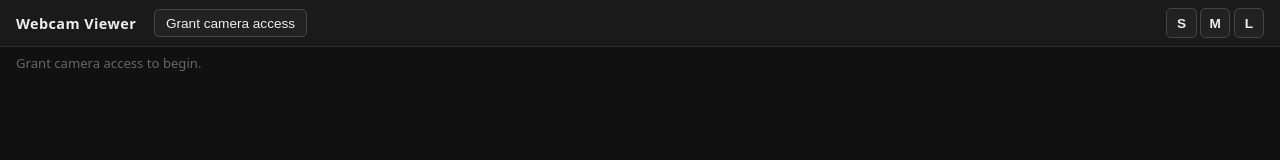
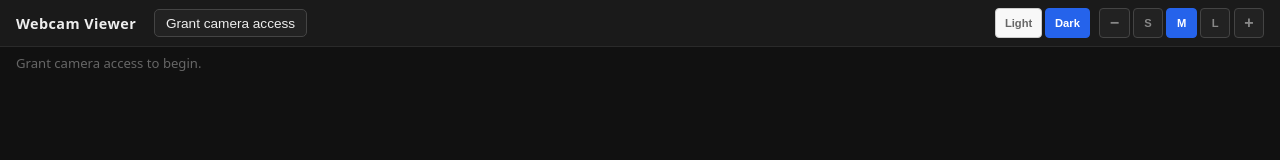
Before and after one commit to gsej/webcam-viewer, a plain HTML site: page index.html in a window 1280 px wide. Drawn offline with Linux system fonts and the light colour scheme.

Commit message:
add granular size controls and light/dark theme

```diff
--- a/app.js
+++ b/app.js
@@ -1,21 +1,31 @@
-const MIN_WIDTHS = { s: '280px', m: '560px', l: '900px' };
+const SIZE_PRESETS = { s: 280, m: 560, l: 900 };
+const SIZE_STEP = 40;
+const SIZE_MIN  = 200;
+const SIZE_MAX  = 1400;
 
 const elements = {
-  grantBtn:  document.getElementById('grant-btn'),
-  select:    document.getElementById('camera-select'),
-  addBtn:    document.getElementById('add-btn'),
-  status:    document.getElementById('status'),
-  grid:      document.getElementById('grid'),
-  sizeBtns:  document.querySelectorAll('.size-btn'),
+  grantBtn:   document.getElementById('grant-btn'),
+  select:     document.getElementById('camera-select'),
+  addBtn:     document.getElementById('add-btn'),
+  status:     document.getElementById('status'),
+  grid:       document.getElementById('grid'),
+  sizeDec:    document.getElementById('size-dec'),
+  sizeInc:    document.getElementById('size-inc'),
+  sizeBtns:   document.querySelectorAll('.size-btn'),
+  themeBtns:  document.querySelectorAll('.theme-btn'),
 };
 
 let cardCounter = 0;
 const cards = new Map(); // cardId -> { stream }
 
+// ── status ──────────────────────────────────────────────────────────────────
+
 function setStatus(msg, isError = false) {
   elements.status.textContent = msg;
   elements.status.className = isError ? 'error' : '';
 }
+
+// ── cameras ─────────────────────────────────────────────────────────────────
 
 async function populateCameras() {
   const devices = await navigator.mediaDevices.enumerateDevices();
@@ -93,14 +103,32 @@ function removeCamera(id) {
   document.getElementById(`card-${id}`)?.remove();
 }
 
-function setSize(size) {
-  document.documentElement.style.setProperty('--card-min-width', MIN_WIDTHS[size]);
+// ── size ─────────────────────────────────────────────────────────────────────
+
+let currentSize = SIZE_PRESETS.m;
+
+function applySize(px) {
+  currentSize = Math.max(SIZE_MIN, Math.min(SIZE_MAX, px));
+  document.documentElement.style.setProperty('--card-min-width', `${currentSize}px`);
   elements.sizeBtns.forEach(btn => {
-    btn.classList.toggle('active', btn.dataset.size === size);
+    btn.classList.toggle('active', SIZE_PRESETS[btn.dataset.size] === currentSize);
+  });
+  elements.sizeDec.disabled = currentSize <= SIZE_MIN;
+  elements.sizeInc.disabled = currentSize >= SIZE_MAX;
+}
+
+// ── theme ────────────────────────────────────────────────────────────────────
+
+function applyTheme(theme) {
+  document.documentElement.dataset.theme = theme;
+  elements.themeBtns.forEach(btn => {
+    btn.classList.toggle('active', btn.dataset.theme === theme);
   });
 }
 
-async function onGrantClick() {
+// ── event listeners ──────────────────────────────────────────────────────────
+
+elements.grantBtn.addEventListener('click', async () => {
   setStatus('Requesting permission…');
   try {
     // A temporary stream is needed to trigger the permission prompt;
@@ -112,10 +140,17 @@ async function onGrantClick() {
   } catch (err) {
     setStatus(`Permission denied: ${err.message}`, true);
   }
-}
+});
 
-elements.grantBtn.addEventListener('click', onGrantClick);
 elements.addBtn.addEventListener('click', addCamera);
-elements.sizeBtns.forEach(btn => btn.addEventListener('click', () => setSize(btn.dataset.size)));
 
-setSize('m');
+elements.sizeDec.addEventListener('click', () => applySize(currentSize - SIZE_STEP));
+elements.sizeInc.addEventListener('click', () => applySize(currentSize + SIZE_STEP));
+elements.sizeBtns.forEach(btn => btn.addEventListener('click', () => applySize(SIZE_PRESETS[btn.dataset.size])));
+
+elements.themeBtns.forEach(btn => btn.addEventListener('click', () => applyTheme(btn.dataset.theme)));
+
+// ── init ─────────────────────────────────────────────────────────────────────
+
+applySize(SIZE_PRESETS.m);
+applyTheme('dark');
--- a/index.html
+++ b/index.html
@@ -1,5 +1,5 @@
 <!DOCTYPE html>
-<html lang="en">
+<html lang="en" data-theme="dark">
 <head>
   <meta charset="UTF-8">
   <meta name="viewport" content="width=device-width, initial-scale=1.0">
@@ -14,10 +14,19 @@
       <option value="">-- select camera --</option>
     </select>
     <button id="add-btn" hidden disabled>Add</button>
-    <div id="size-btns">
-      <button class="size-btn" data-size="s">S</button>
-      <button class="size-btn" data-size="m">M</button>
-      <button class="size-btn" data-size="l">L</button>
+
+    <div id="view-controls">
+      <div id="theme-btns">
+        <button class="ctrl-btn theme-btn" data-theme="light">Light</button>
+        <button class="ctrl-btn theme-btn active" data-theme="dark">Dark</button>
+      </div>
+      <div id="size-btns">
+        <button class="ctrl-btn" id="size-dec" aria-label="Decrease size">−</button>
+        <button class="ctrl-btn size-btn" data-size="s">S</button>
+        <button class="ctrl-btn size-btn active" data-size="m">M</button>
+        <button class="ctrl-btn size-btn" data-size="l">L</button>
+        <button class="ctrl-btn" id="size-inc" aria-label="Increase size">+</button>
+      </div>
     </div>
   </header>
 
--- a/style.css
+++ b/style.css
@@ -1,13 +1,42 @@
 *, *::before, *::after { box-sizing: border-box; margin: 0; padding: 0; }
+
+/* ── theme tokens ── */
 
 :root {
   --card-min-width: 560px;
+  --bg:               #111;
+  --surface:          #1a1a1a;
+  --border:           #2a2a2a;
+  --text:             #eee;
+  --text-dim:         #666;
+  --control-bg:       #222;
+  --control-border:   #444;
+  --control-hover:    #333;
+  --control-text:     #eee;
+  --ctrl-inactive:    #888;
+  --error:            #f87171;
 }
+
+[data-theme="light"] {
+  --bg:               #f0f0f0;
+  --surface:          #ffffff;
+  --border:           #ddd;
+  --text:             #111;
+  --text-dim:         #999;
+  --control-bg:       #f8f8f8;
+  --control-border:   #ccc;
+  --control-hover:    #e8e8e8;
+  --control-text:     #111;
+  --ctrl-inactive:    #666;
+  --error:            #dc2626;
+}
+
+/* ── base ── */
 
 body {
   font-family: system-ui, sans-serif;
-  background: #111;
-  color: #eee;
+  background: var(--bg);
+  color: var(--text);
   min-height: 100vh;
 }
 
@@ -21,8 +50,8 @@ body {
   align-items: center;
   gap: 0.6rem;
   padding: 0.5rem 1rem;
-  background: #1a1a1a;
-  border-bottom: 1px solid #2a2a2a;
+  background: var(--surface);
+  border-bottom: 1px solid var(--border);
 }
 
 .title {
@@ -31,16 +60,17 @@ body {
   letter-spacing: 0.03em;
   margin-right: 0.5rem;
   white-space: nowrap;
+  color: var(--text);
 }
 
 #top-bar select,
-#top-bar button {
+#top-bar > button {
   font-size: 0.85rem;
   padding: 0.35rem 0.7rem;
   border-radius: 5px;
-  border: 1px solid #444;
-  background: #222;
-  color: #eee;
+  border: 1px solid var(--control-border);
+  background: var(--control-bg);
+  color: var(--control-text);
   cursor: pointer;
 }
 
@@ -49,60 +79,83 @@ body {
 #add-btn {
   background: #2563eb;
   border-color: #2563eb;
+  color: #fff;
   font-weight: 500;
 }
 
 #add-btn:hover { background: #1d4ed8; border-color: #1d4ed8; }
-#add-btn:disabled { background: #444; border-color: #444; cursor: default; opacity: 0.6; }
+#add-btn:disabled { background: var(--control-bg); border-color: var(--control-border); color: var(--ctrl-inactive); cursor: default; }
 
 #grant-btn {
   background: #16a34a;
   border-color: #16a34a;
+  color: #fff;
   font-weight: 500;
 }
 
 #grant-btn:hover { background: #15803d; border-color: #15803d; }
 
+/* ── view controls (theme + size) ── */
+
+#view-controls {
+  display: flex;
+  align-items: center;
+  gap: 0.6rem;
+  margin-left: auto;
+}
+
+#theme-btns,
 #size-btns {
   display: flex;
   gap: 0.2rem;
-  margin-left: auto;
 }
 
-.size-btn {
-  width: 1.9rem;
+/* shared small control button */
+.ctrl-btn {
   height: 1.9rem;
-  padding: 0;
+  min-width: 1.9rem;
+  padding: 0 0.3rem;
   border-radius: 4px;
-  border: 1px solid #444;
-  background: #222;
-  color: #888;
+  border: 1px solid var(--control-border);
+  background: var(--control-bg);
+  color: var(--ctrl-inactive);
   font-size: 0.7rem;
   font-weight: 700;
   cursor: pointer;
-  display: flex;
+  display: inline-flex;
   align-items: center;
   justify-content: center;
+  white-space: nowrap;
 }
 
-.size-btn.active {
+.ctrl-btn:hover:not(.active):not(:disabled) { background: var(--control-hover); }
+.ctrl-btn:active:not(:disabled) { transform: scale(0.85); }
+
+.ctrl-btn.active {
   background: #2563eb;
   border-color: #2563eb;
   color: #fff;
 }
 
-.size-btn:hover:not(.active) { background: #333; }
+.ctrl-btn:disabled {
+  opacity: 0.3;
+  cursor: default;
+}
+
+#size-dec, #size-inc { font-size: 1rem; }
+
+.theme-btn { padding: 0 0.55rem; }
 
 /* ── status ── */
 
 #status {
   font-size: 0.82rem;
-  color: #666;
+  color: var(--text-dim);
   padding: 0.4rem 1rem;
   min-height: 1.8rem;
 }
 
-#status.error { color: #f87171; }
+#status.error { color: var(--error); }
 #status:empty { min-height: 0; padding: 0; }
 
 /* ── grid ── */
```
